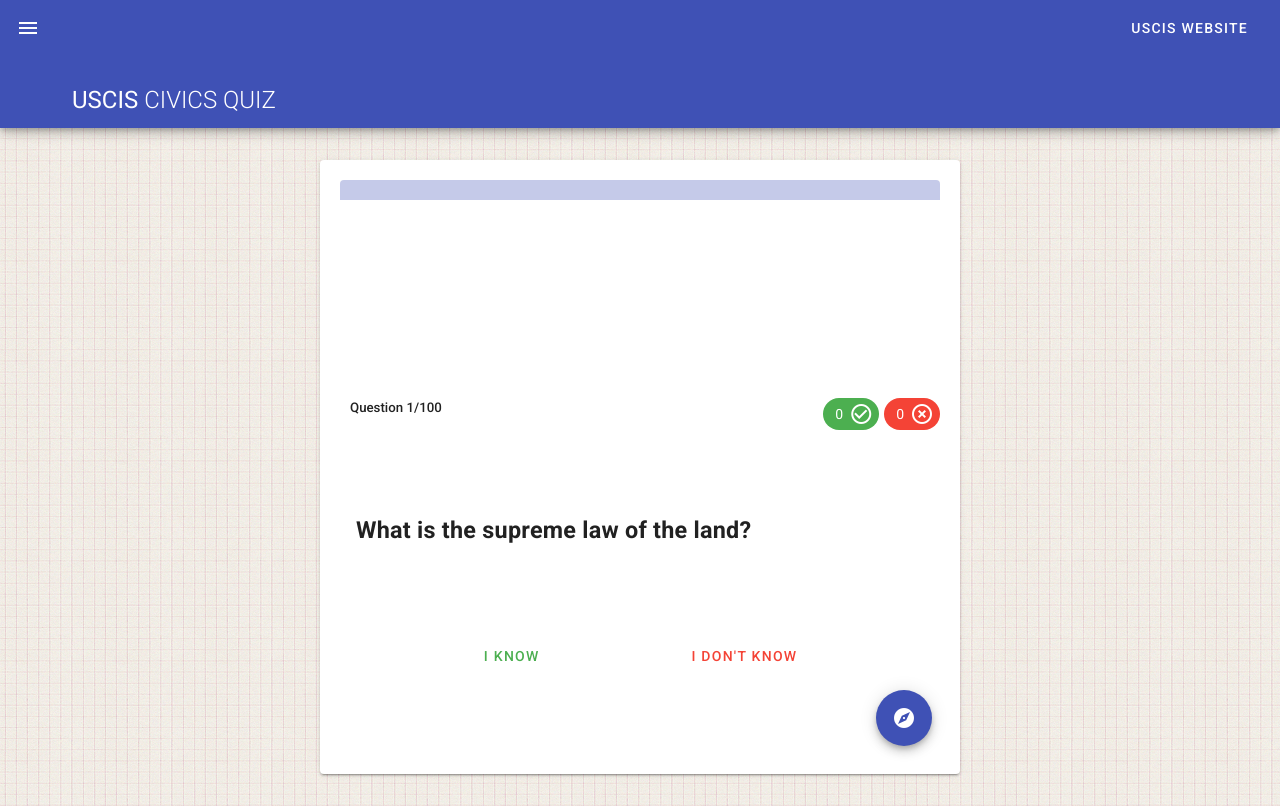
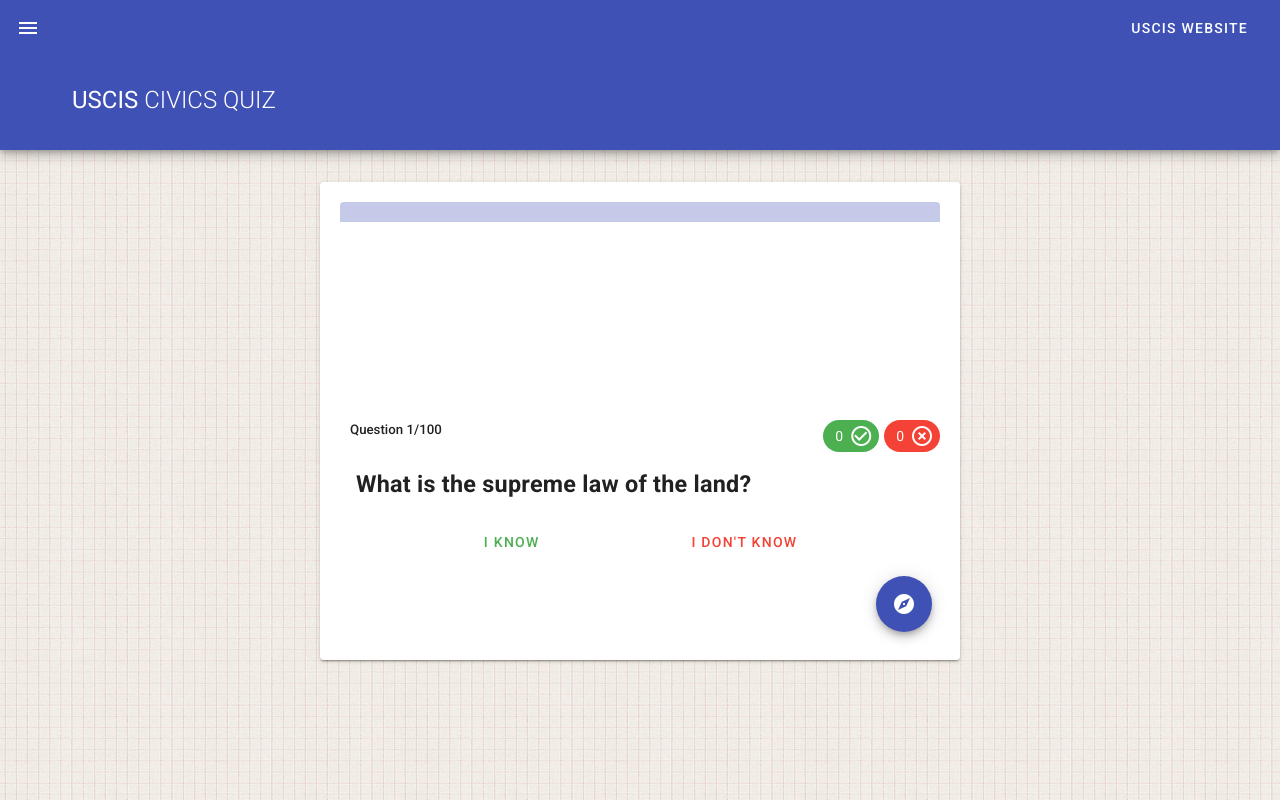
Before and after one commit to ZuzannaWeichel/civics-test, a Vue app: page /all/1 in a window 1280 px wide. Built offline with nearby package versions, Linux system fonts and the light colour scheme; what vue-resource would draw is missing.

Commit message:
auto question hight

```diff
--- a/src/components/Question.vue
+++ b/src/components/Question.vue
@@ -24,7 +24,7 @@
             </div>
           </div>
 
-          <v-card-title class="title-height" v-show="!alertOn" style="word-break: break-word">
+          <v-card-title v-show="!alertOn" style="word-break: break-word">
               <h3>{{questions[counter-1].question}}</h3>
           </v-card-title>
 
@@ -160,9 +160,6 @@
     margin: 5% 0 5% 0;
     padding: 20px;
 }
-.title-height{
-    height: 25vh;
-}
 .spaced{
     display: flex;
     justify-content: space-evenly;
```
